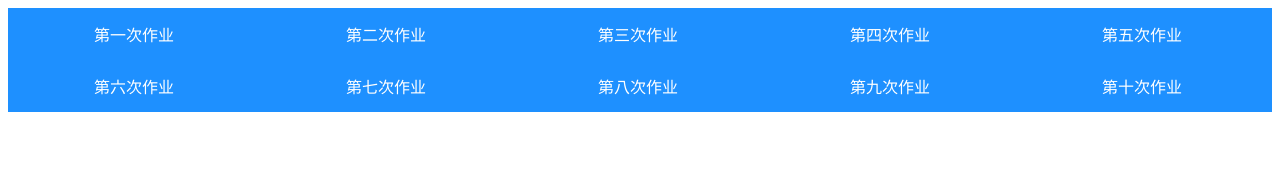
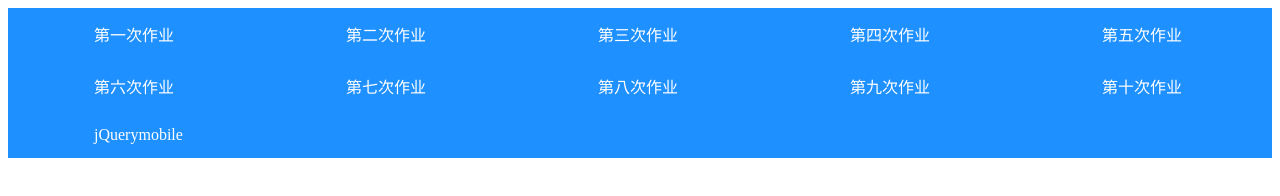
Before and after one commit to AlexAlexAlexAlexA/work, a plain HTML site: page index.html in a window 1280 px wide. Drawn offline with Linux system fonts and the light colour scheme.

Commit message:
Update index.html

```diff
--- a/index.html
+++ b/index.html
@@ -66,6 +66,9 @@
 			<li>
 				<a href="10.html">第十次作业</a>
 			</li>
+			<li>
+				<a href="jqm.html">jQuerymobile</a>
+			</li>
 		</ul>
 	</body>
 </html>
```
